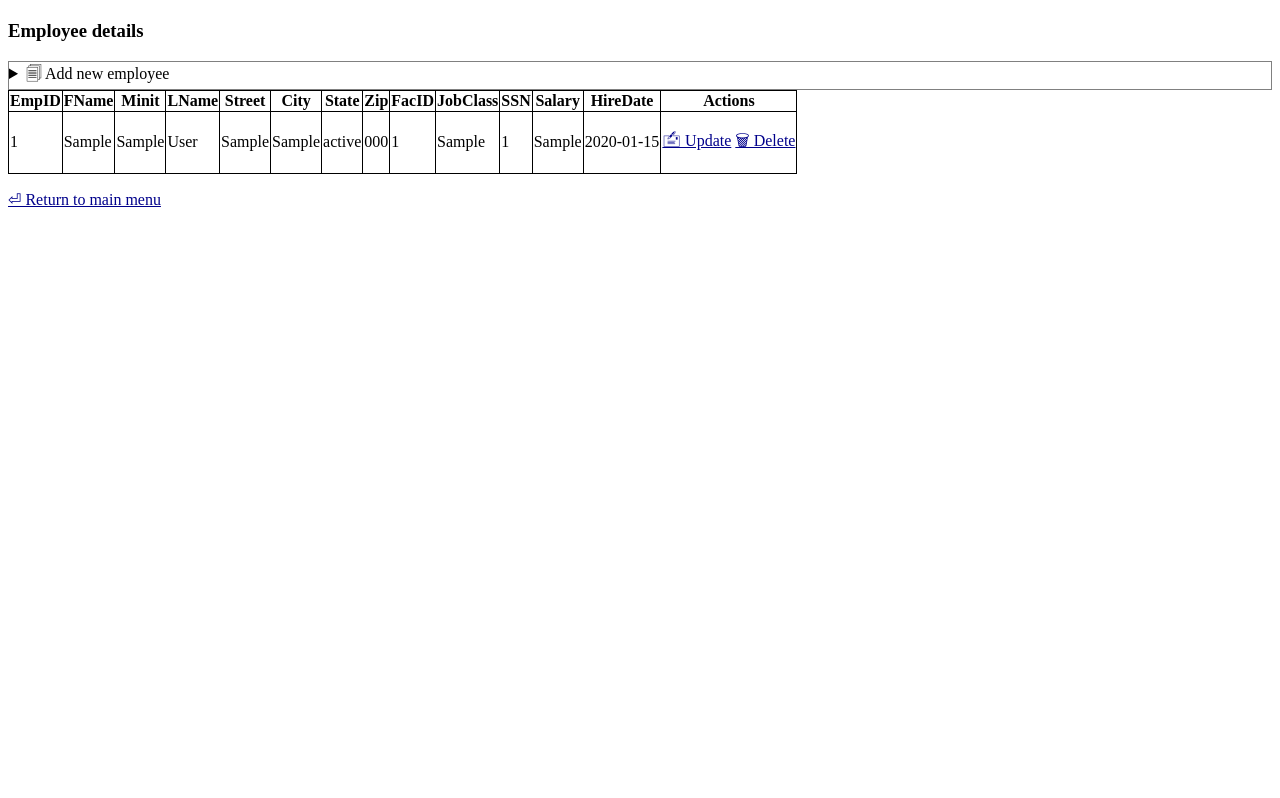
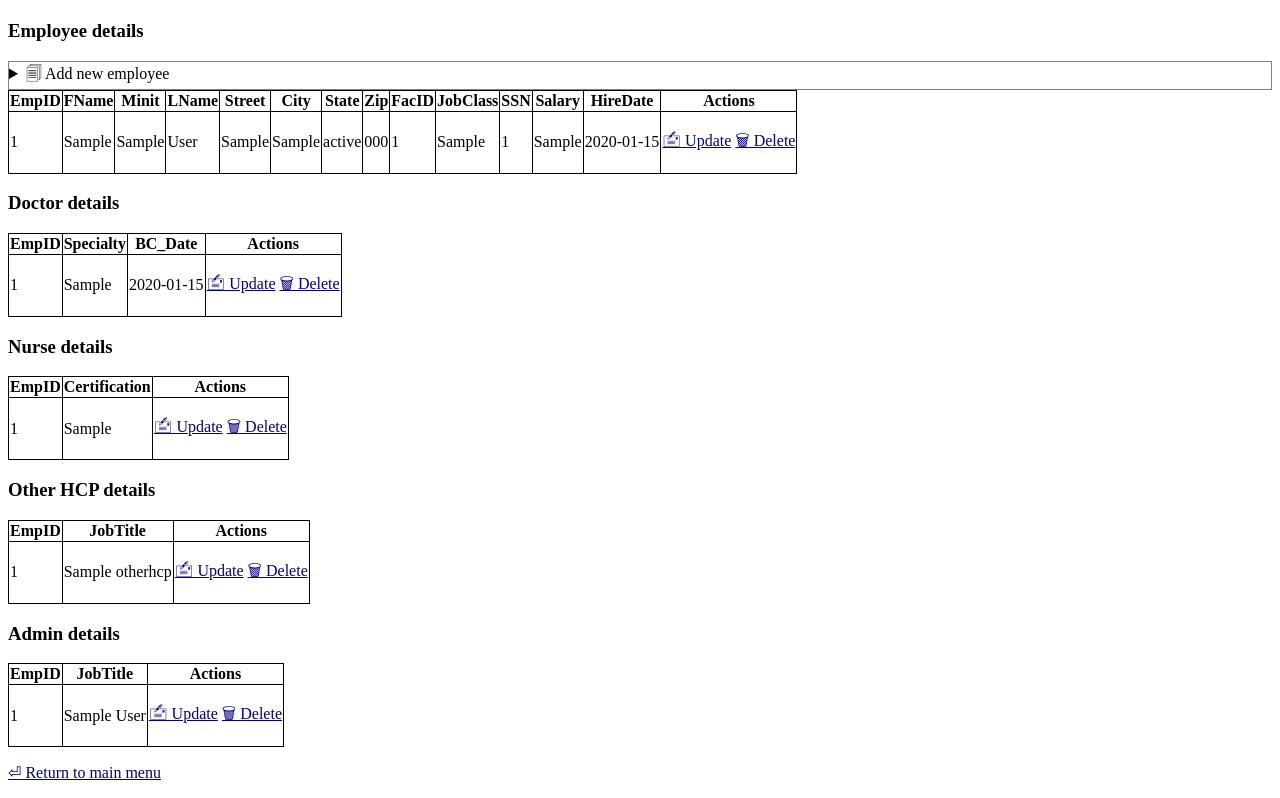
Before and after one commit to tatater56/DBMS-Final-MHS, a Flask app: page /EmployeeFacilityManagement in a window 1280 px wide. Shown: the part 107-905 px from the top of the page. Before the commit the page ends 314 px from the top, so only its background shows below. Run offline with Flask 3, Linux system fonts and the light colour scheme; tables that the repository leaves empty hold one stand-in row (values such as "Sample post").

Commit message:
Added employee subclass tables

```diff
--- a/routes/employee_facility_routes.py
+++ b/routes/employee_facility_routes.py
@@ -12,7 +12,11 @@ import database.db as db
 def efm_page():
     return render_template('EmployeeFacilityManagement.html',
                             message = request.args.get("message", default = None),
-                            employees = employee.get_all())
+                            employees = employee.get_all(),
+                            doctors = employee.get_all_doctors(),
+                            nurses = employee.get_all_nurses(),
+                            admins = employee.get_all_admins(),
+                            hcps = employee.get_all_hcps())
 
 
 # New employee
--- a/templates/EmployeeFacilityManagement.html
+++ b/templates/EmployeeFacilityManagement.html
@@ -75,6 +75,108 @@
                     {% endfor %}
                 </tbody>
             </table>
+
+            <h3>Doctor details</h3>
+            <table>
+                <thead>
+                    <tr>
+                        <th>EmpID</th>
+                        <th>Specialty</th>
+                        <th>BC_Date</th>
+                        <th>Actions</th>
+                    </tr>
+                </thead>
+                <tbody>
+                    {% for doctor in doctors %}
+                    <tr>
+                        <td>{{ doctor["EmpID"] }}</td>
+                        <td>{{ doctor["Specialty"] }}</td>
+                        <td>{{ doctor["BC_Date"] }}</td>
+                        <td>
+                            <p>
+                                <a href="/UpdateEmployee/{{doctor['EmpID']}}">🖆 Update</a>
+                                <a href="/DeleteEmployee/{{doctor['EmpID']}}">🗑 Delete</a>
+                            </p>
+                        </td>
+                    </tr>
+                    {% endfor %}
+                </tbody>
+            </table>
+
+            <h3>Nurse details</h3>
+            <table>
+                <thead>
+                    <tr>
+                        <th>EmpID</th>
+                        <th>Certification</th>
+                        <th>Actions</th>
+                    </tr>
+                </thead>
+                <tbody>
+                    {% for nurse in nurses %}
+                    <tr>
+                        <td>{{ nurse["EmpID"] }}</td>
+                        <td>{{ nurse["Certification"] }}</td>
+                        <td>
+                            <p>
+                                <a href="/UpdateEmployee/{{nurse['EmpID']}}">🖆 Update</a>
+                                <a href="/DeleteEmployee/{{nurse['EmpID']}}">🗑 Delete</a>
+                            </p>
+                        </td>
+                    </tr>
+                    {% endfor %}
+                </tbody>
+            </table>
+
+            <h3>Other HCP details</h3>
+            <table>
+                <thead>
+                    <tr>
+                        <th>EmpID</th>
+                        <th>JobTitle</th>
+                        <th>Actions</th>
+                    </tr>
+                </thead>
+                <tbody>
+                    {% for hcp in hcps %}
+                    <tr>
+                        <td>{{ hcp["EmpID"] }}</td>
+                        <td>{{ hcp["JobTitle"] }}</td>
+                        <td>
+                            <p>
+                                <a href="/UpdateEmployee/{{ hcp['EmpID'] }}">🖆 Update</a>
+                                <a href="/DeleteEmployee/{{ hcp['EmpID'] }}">🗑 Delete</a>
+                            </p>
+                        </td>
+                    </tr>
+                    {% endfor %}
+                </tbody>
+            </table>
+
+            <h3>Admin details</h3>
+            <table>
+                <thead>
+                    <tr>
+                        <th>EmpID</th>
+                        <th>JobTitle</th>
+                        <th>Actions</th>
+                    </tr>
+                </thead>
+                <tbody>
+                    {% for admin in admins %}
+                    <tr>
+                        <td>{{ admin["EmpID"] }}</td>
+                        <td>{{ admin["JobTitle"] }}</td>
+                        <td>
+                            <p>
+                                <a href="/UpdateEmployee/{{ admin['EmpID'] }}">🖆 Update</a>
+                                <a href="/DeleteEmployee/{{ admin['EmpID'] }}">🗑 Delete</a>
+                            </p>
+                        </td>
+                    </tr>
+                    {% endfor %}
+                </tbody>
+            </table>
         </section>
     </main>
     <footer>
```
